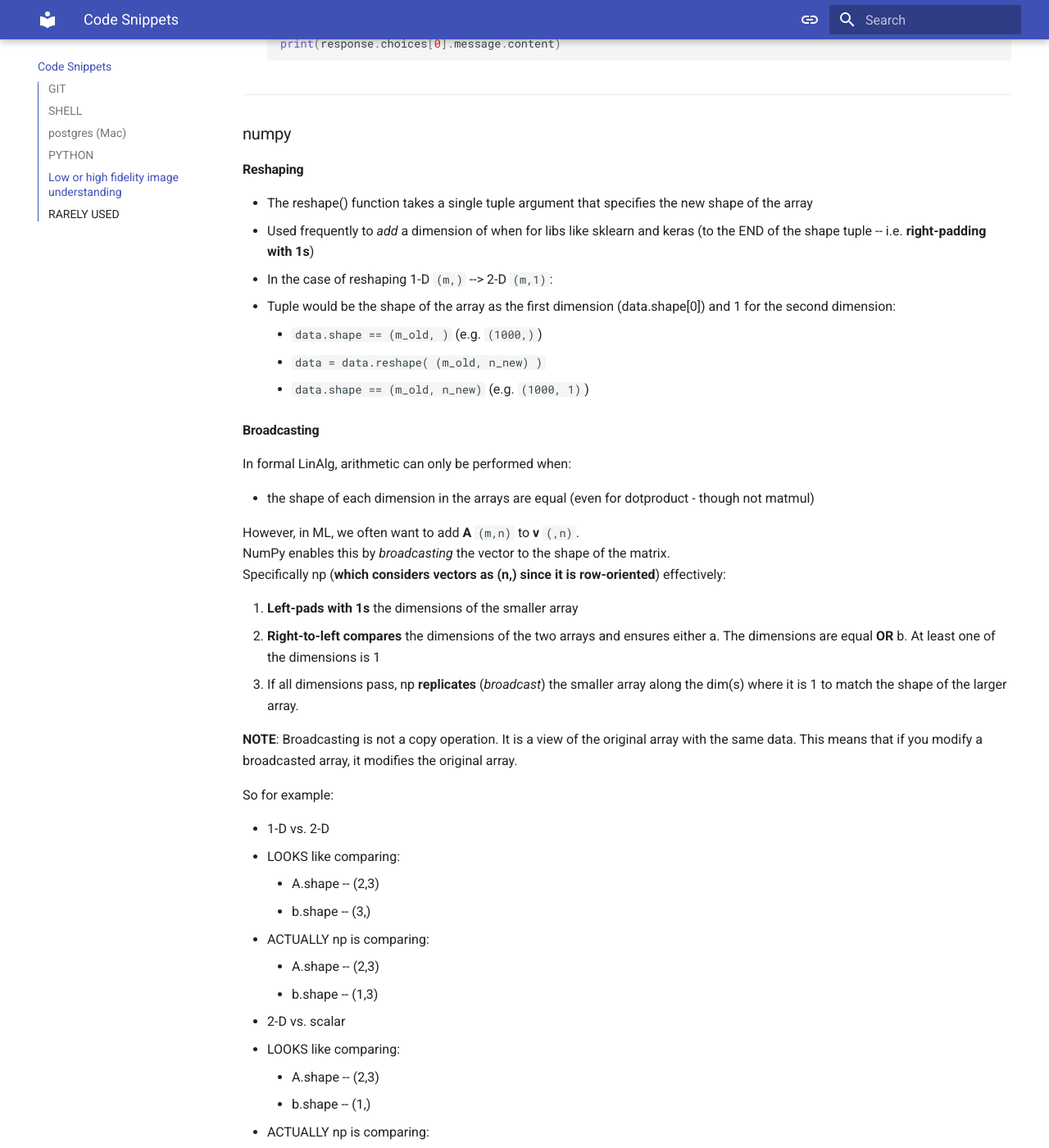
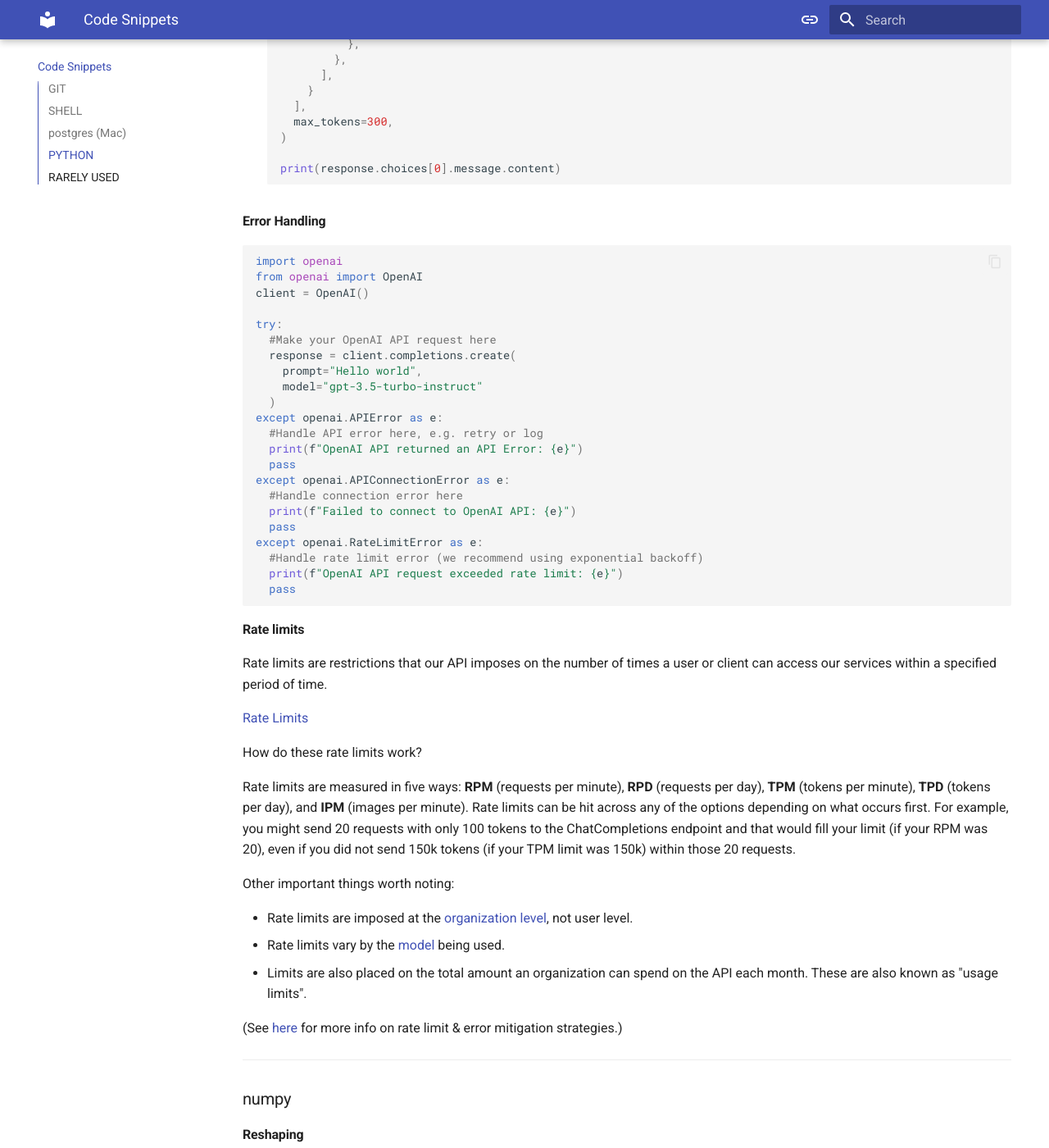
Before and after one commit to sfuller14/uhh, an MkDocs documentation site: the page built from docs/snippets.md, in a window 1280 px wide and 1400 px high, scrolled down 20261 px. Shown: the whole window at 82% size. Built offline with MkDocs 1.6.1 and Material for MkDocs 9.7.7, drawn with Linux system fonts in a browser that asks for light colours; some of the changed text lies outside the part shown.

Commit message:
rate limiting

````diff
--- a/docs/snippets.md
+++ b/docs/snippets.md
@@ -305,6 +305,7 @@ print(completion.choices[0].message.content)
 ![Chat Completions Request Args (model, tokens)](img/chatcompletions4.png)
 
 Response object fields:
+
 - `id`: the ID of the request
 - `object`: the type of object returned (e.g., `chat.completion`)
 - `created`: the timestamp of the request
@@ -624,7 +625,7 @@ print(response.choices[0])
 
 Here the model is shown two copies of the same image and can answer questions about both or each of the images independently.
 
-## Low or high fidelity image understanding
+##### Low or high fidelity image understanding
 
 By controlling the `detail` parameter, which has three options, `low`, `high`, or `auto`, you have control over how the model processes the image and generates its textual understanding. By default, the model will use the `auto` setting which will look at the image input size and decide if it should use the `low` or `high` setting.
 
@@ -657,6 +658,53 @@ response = client.chat.completions.create(
 
 print(response.choices[0].message.content)
 ```
+
+#### Error Handling
+
+```python
+import openai
+from openai import OpenAI
+client = OpenAI()
+
+try:
+  #Make your OpenAI API request here
+  response = client.completions.create(
+    prompt="Hello world",
+    model="gpt-3.5-turbo-instruct"
+  )
+except openai.APIError as e:
+  #Handle API error here, e.g. retry or log
+  print(f"OpenAI API returned an API Error: {e}")
+  pass
+except openai.APIConnectionError as e:
+  #Handle connection error here
+  print(f"Failed to connect to OpenAI API: {e}")
+  pass
+except openai.RateLimitError as e:
+  #Handle rate limit error (we recommend using exponential backoff)
+  print(f"OpenAI API request exceeded rate limit: {e}")
+  pass
+```
+
+#### Rate limits
+
+Rate limits are restrictions that our API imposes on the number of times a user or client can access our services within a specified period of time.
+
+[Rate Limits](img/Rate%20limits.png)
+
+How do these rate limits work?
+
+Rate limits are measured in five ways: **RPM** (requests per minute), **RPD** (requests per day), **TPM** (tokens per minute), **TPD** (tokens per day), and **IPM** (images per minute). Rate limits can be hit across any of the options depending on what occurs first. For example, you might send 20 requests with only 100 tokens to the ChatCompletions endpoint and that would fill your limit (if your RPM was 20), even if you did not send 150k tokens (if your TPM limit was 150k) within those 20 requests.
+
+Other important things worth noting:
+
+- Rate limits are imposed at the [organization level](https://platform.openai.com/docs/guides/production-best-practices), not user level.
+- Rate limits vary by the [model](https://platform.openai.com/docs/models/models) being used.
+- Limits are also placed on the total amount an organization can spend on the API each month. These are also known as "usage limits".
+
+
+(See [here](https://platform.openai.com/docs/guides/rate-limits/error-mitigation) for more info on rate limit & error mitigation strategies.)
+
 ---
 
 ### numpy
````
Also changed, not shown: docs/img/Rate limits.png (added).
